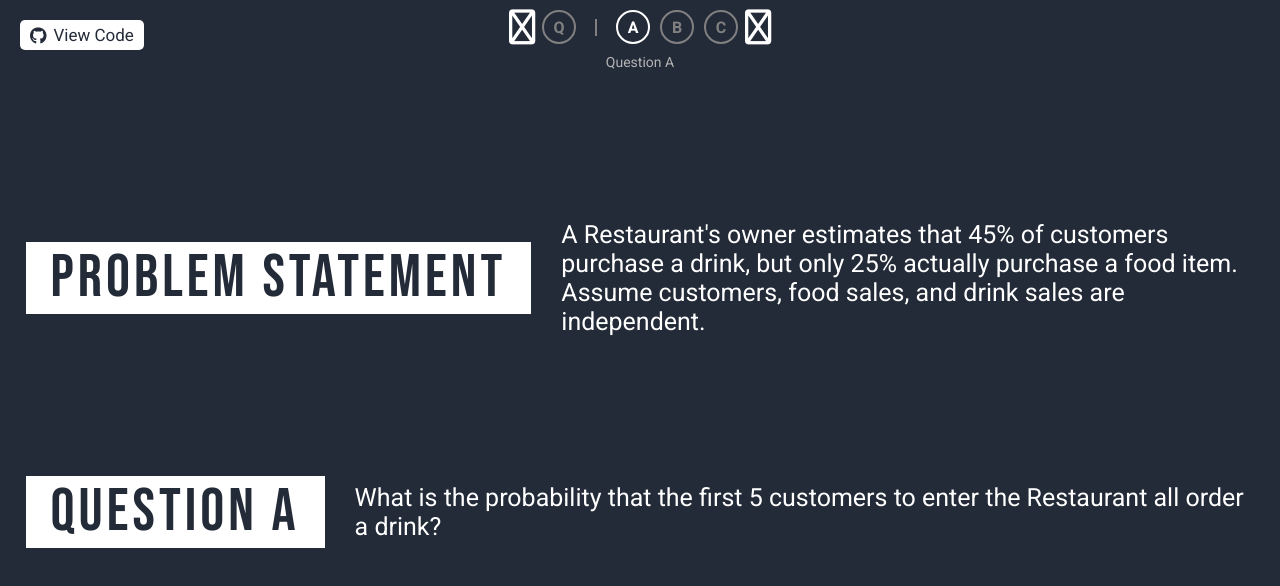
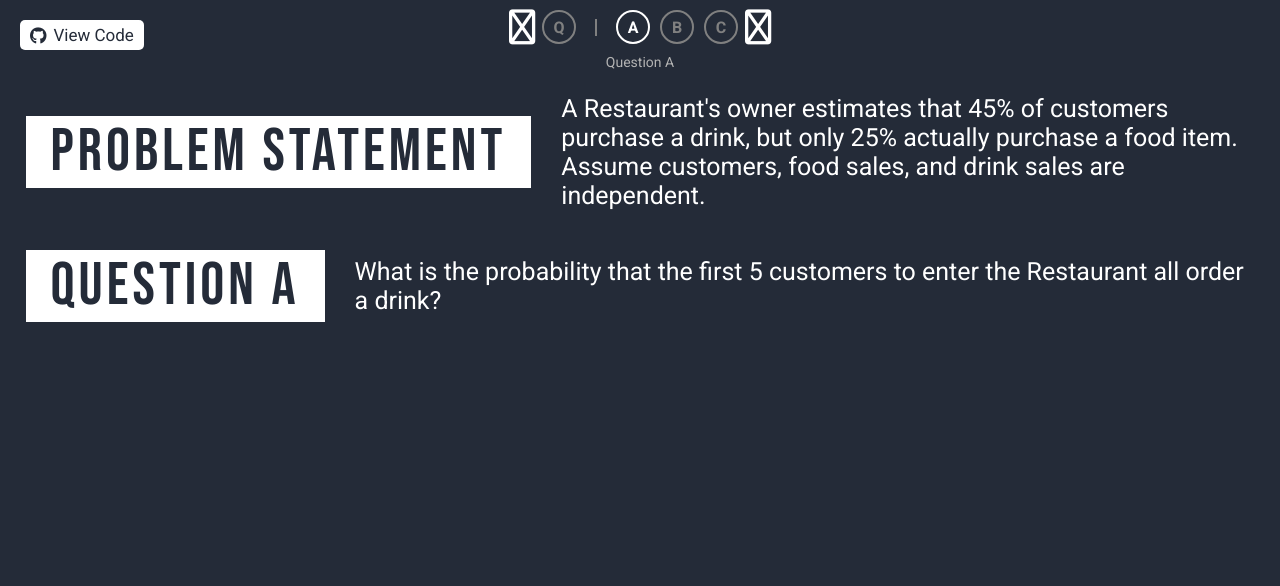
Before and after one commit to joshverd/stats-project, a React app: page / in a window 1280 px wide. Both pictures are taken after a click on the icon 758 px from the left and 27 px from the top of the page. Shown: the top 586 px of the page. Built offline with nearby package versions, Linux system fonts and the light colour scheme; a web font is replaced by a local one.

Commit message:
Rebuilt animation to work on safari

```diff
--- a/src/components/Tab/Tab.scss
+++ b/src/components/Tab/Tab.scss
@@ -3,13 +3,12 @@
 .tabWrapper {
   display: flex;
   align-items: flex-start;
-  flex: 1 1 80%;
+  padding: 2% 0;
   @include noselect;
 
   > .tab {
     width: 100%;
     display: flex;
-    align-items: center;
 
     @media screen and (max-width: $breakpoint-mobile) {
       flex-wrap: wrap;
--- a/src/components/Text/Text.scss
+++ b/src/components/Text/Text.scss
@@ -4,6 +4,7 @@
   display: flex;
   margin-left: 30px;
   margin-right: 2%;
+  align-items: center;
 
   @media screen and (max-width: $breakpoint-mobile) {
     align-items: center;
--- a/src/containers/App/App.scss
+++ b/src/containers/App/App.scss
@@ -37,7 +37,7 @@
 }
 
 .animationEnterDone {
-  flex: 20%!important;
+  // flex: 20%!important;
 }
 
 .animationExit {
@@ -45,6 +45,5 @@
 }
 
 .animationExitDone {
-  flex: .000001;
-  height: 0;
+  //
 }
--- a/src/variables.scss
+++ b/src/variables.scss
@@ -4,6 +4,8 @@ $white: #fff;
 $light-gray: darken($white, 15%);
 $gray: darken($white, 30%);
 $dark-gray: darken($white, 50%);
+
+$animation-time: .3s;
 
 $breakpoint-large: 1500px;
 $breakpoint-medium: 1250px;
@@ -18,7 +20,7 @@ $breakpoint-mobile: 650px;
 }
 
 @mixin addAnimation($animationName, $flexMax)  {
-  $time: .3s;
+  $time: $animation-time;
 
   -webkit-animation: #{$animationName} $time ease forwards;
   -o-animation: #{$animationName} $time ease forwards;
@@ -26,17 +28,16 @@ $breakpoint-mobile: 650px;
 
   @keyframes #{$animationName} {
     0% {
-      flex: .00001;
-      height: 0;
+      transform: translateY(400%);
     }
     100% {
-      flex: $flexMax;
+      transform: translateY(0);
     }
   }
 }
 
 @mixin removeAnimation($animationName, $flexMax)  {
-  $time: .3s;
+  $time: $animation-time;
 
   -webkit-animation: #{$animationName} $time ease forwards;
   -o-animation: #{$animationName} $time ease forwards;
@@ -44,11 +45,10 @@ $breakpoint-mobile: 650px;
 
   @keyframes #{$animationName} {
     0% {
-      flex: $flexMax;
+      transform: translateY(0);
     }
     100% {
-      flex: .000001;
-      height: 0;
+      transform: translateY(400%);
     }
   }
 }
```
